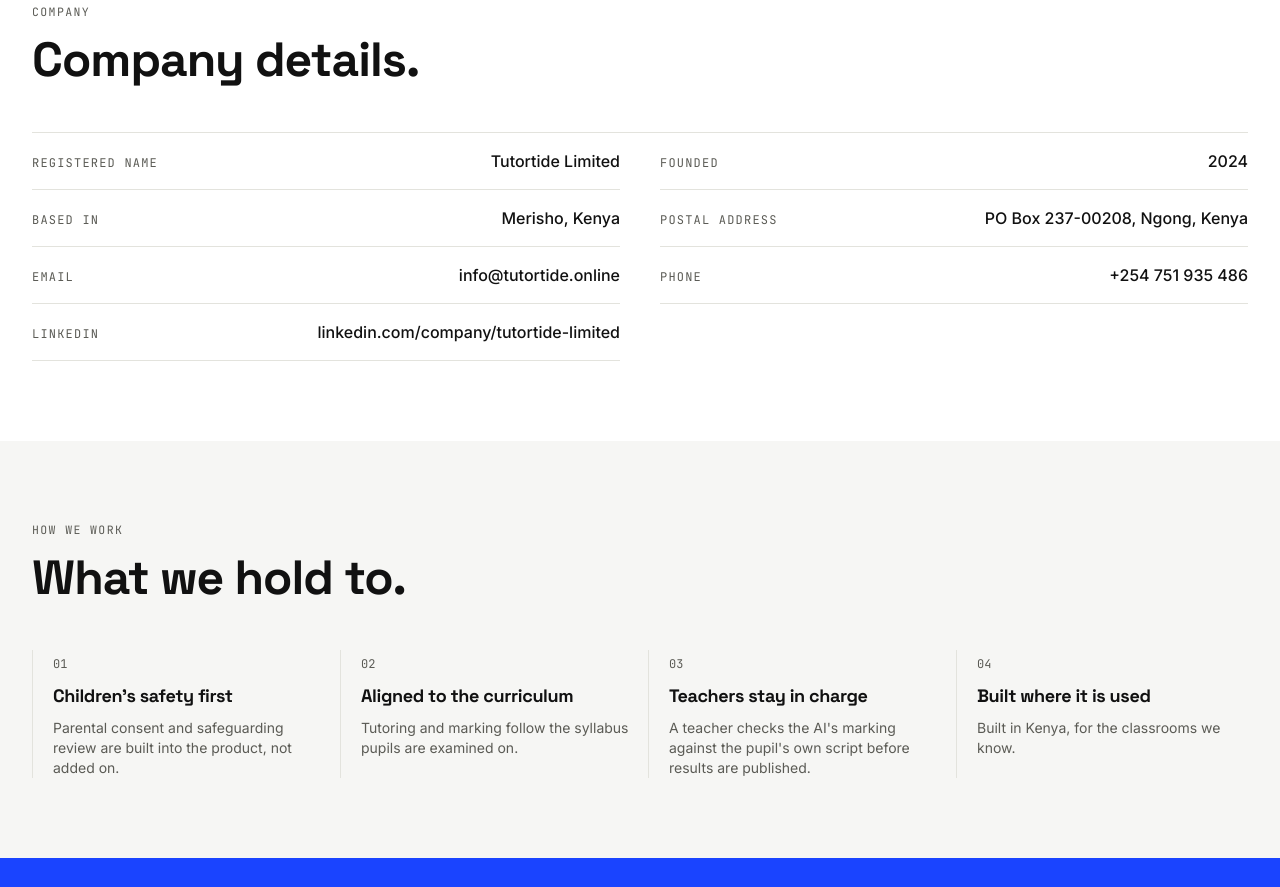
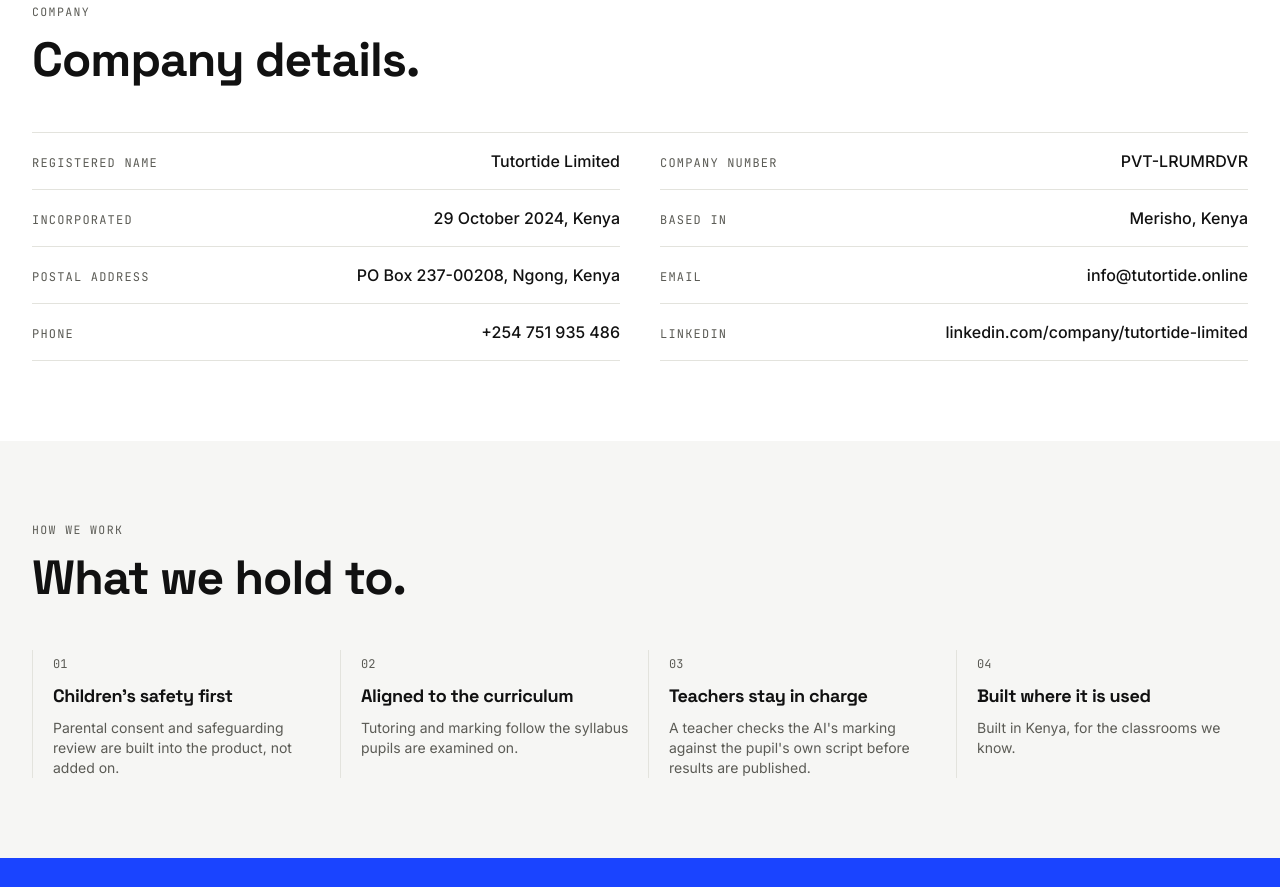
Before and after one commit to massenergy/tutortide-website, an Astro site: page /about in a window 1280 px wide. Shown: the part 1151-2038 px from the top of the page. Built offline with nearby package versions, Linux system fonts and the light colour scheme; Astro itself is replaced by a stand-in of ours.

Commit message:
Show the company registration number and incorporation date
From the Certificate of Incorporation: PVT-LRUMRDVR, incorporated
29 October 2024. Shown in Company details on the About page and in
the Organization structured data.

Co-Authored-By: Claude Fable 5.2 <noreply@anthropic.com>
Claude-Session: https://claude.ai/code/session_01PXTvMuYoscX9EKxRcoxqhs

```diff
--- a/src/data/site.ts
+++ b/src/data/site.ts
@@ -3,6 +3,8 @@
 export const site = {
   name: "Tutortide",
   legalName: "Tutortide Limited",
+  registration: "PVT-LRUMRDVR",   // Certificate of Incorporation, Registrar of Companies, Kenya
+  incorporated: "29 October 2024",
   domain: "https://tutortide.online",
   email: "info@tutortide.online",
   phone: "+254 751 935 486",
--- a/src/layouts/BaseLayout.astro
+++ b/src/layouts/BaseLayout.astro
@@ -40,7 +40,8 @@ const organizationLd = {
   founder: team.map((m) => ({ "@type": "Person", name: m.name, jobTitle: m.role, sameAs: m.linkedin })),
   description:
     "Kenyan education technology company building the Tutortide AI Student Companion: AI tutoring and marking for schools.",
-  foundingDate: "2024",
+  foundingDate: "2024-10-29",
+  identifier: site.registration,
   logo: `${site.domain}/logo.png`,
 };
 ---
--- a/src/pages/about.astro
+++ b/src/pages/about.astro
@@ -10,7 +10,8 @@ const initials = (name: string) => name.split(" ").map((w) => w[0]).join("");
 
 const company = [
   { label: "Registered name", value: site.legalName },
-  { label: "Founded", value: "2024" },
+  { label: "Company number", value: site.registration },
+  { label: "Incorporated", value: `${site.incorporated}, Kenya` },
   { label: "Based in", value: site.location },
   { label: "Postal address", value: site.postal },
   { label: "Email", value: site.email, href: `mailto:${site.email}` },
```
